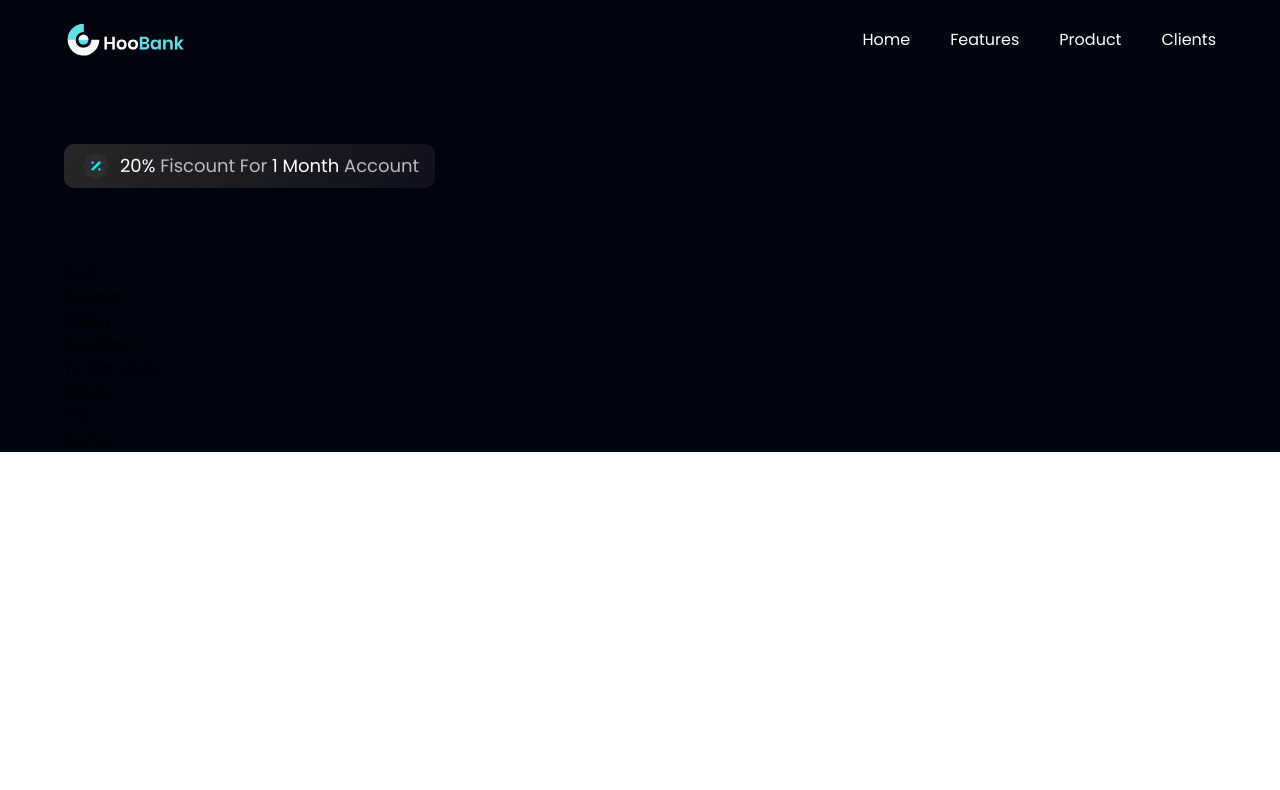
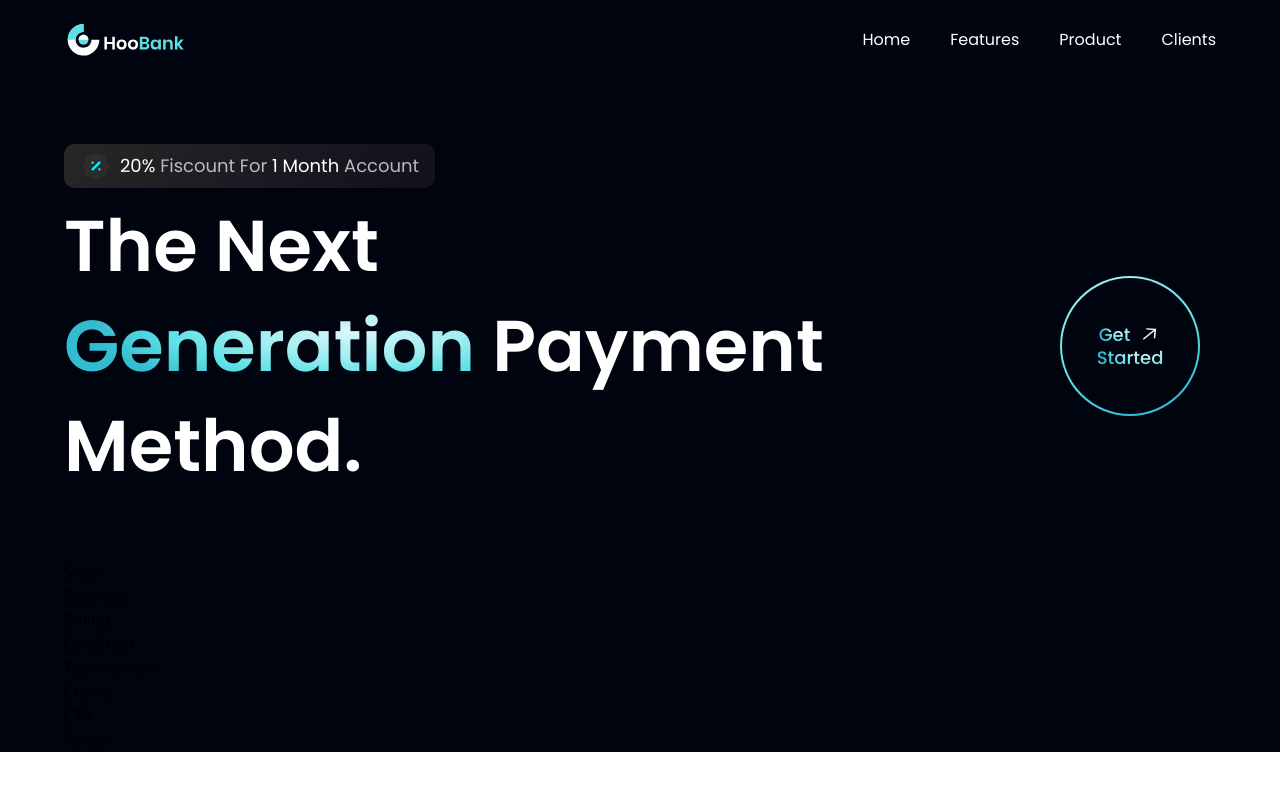
Before and after one commit to Steravy/buks-bank-app, a React (Create React App) app: page / in a window 1280 px wide. Shown: the top 790 px of the page. Built offline with nearby package versions, Linux system fonts and the light colour scheme.

Commit message:
done and implemented GetStarted component in hero section component

```diff
--- a/src/components/GetStarted.js
+++ b/src/components/GetStarted.js
@@ -1,9 +1,31 @@
-import React from 'react'
+import React from "react";
+import { arrowUp } from "../assets";
+import styles from "../styleConstants";
 
 const GetStarted = () => {
   return (
-    <div>GetStarted</div>
-  )
-}
+    <div
+      className={`${styles.flexCenter} w-[140px] h-[140px] rounded-full bg-blue-gradient p-[2px] cursor-pointer`}
+    >
+      <div
+        className={`${styles.flexCenter} flex-col bg-primary w-[100%] h-[100%] rounded-full`}
+      >
+        <div className={`${styles.flexStart} flex-row`}>
+          <p className="font-poppins font-medium text-[18px] leading-[23px] mr-2">
+            <span className="text-gradient">Get</span>
+          </p>
+          <img
+            src={arrowUp}
+            alt="arrowUp"
+            className="w-[23px] h-[23px] object-contain"
+          />
+        </div>
+        <p className="font-poppins font-medium text-[18px] leading-[23px]">
+          <span className="text-gradient">Started</span>
+        </p>
+      </div>
+    </div>
+  );
+};
 
-export default GetStarted
+export default GetStarted;
--- a/src/components/Hero.js
+++ b/src/components/Hero.js
@@ -1,21 +1,36 @@
-import React from 'react';
-import styles from '../styleConstants';
-import { discount, robot } from '../assets';
+import React from "react";
+import styles from "../styleConstants";
+import { discount, robot } from "../assets";
+import GetStarted from "./GetStarted";
 
 const Hero = () => {
   return (
-    <section id="home" className={`flex md:flex-row flex:col ${styles.paddingY}`} >
-      <div className={`${styles.flexStart} flex-1 flex-col xl:px-0 sm:px-16 px-6`} >
-        <div className='flex flex-row items-center py-[6px] px-4 bg-discount-gradient rounded-[10px] mb-2' >
-          <img src={discount} className="w-[32px] h-[32px]" />
-          <p className={`${styles.paragraph} ml-2`} >
-            <span className='text-white' >20%</span> Fiscount For {" "}
-            <span className='text-white' >1 Month</span>  Account
+    <section
+      id="home"
+      className={`flex md:flex-row flex:col ${styles.paddingY}`}
+    >
+      <div
+        className={`${styles.flexStart} flex-1 flex-col xl:px-0 sm:px-16 px-6`}
+      >
+        <div className="flex flex-row items-center py-[6px] px-4 bg-discount-gradient rounded-[10px] mb-2">
+          <img src={discount} alt="modulus symbol" className="w-[32px] h-[32px]" />
+          <p className={`${styles.paragraph} ml-2`}>
+            <span className="text-white">20%</span> Fiscount For{" "}
+            <span className="text-white">1 Month</span> Account
           </p>
+        </div>
+        <div className="flex flex-row justify-between items-center w-full">
+          <h1 className="flex-1 font-poppins font-semibold ss:text-[72px] text-[52px] text-white ss:leading-[100px] leading-[75px]">
+            The Next <br className="sm:block hidden" />{" "}
+            <span className="text-gradient">Generation</span> Payment Method.
+          </h1>
+          <div className="ss:flex hidden md:mr-4 mr-0 " >
+            <GetStarted />
+          </div>
         </div>
       </div>
     </section>
-  )
-}
+  );
+};
 
-export default Hero
+export default Hero;
```
